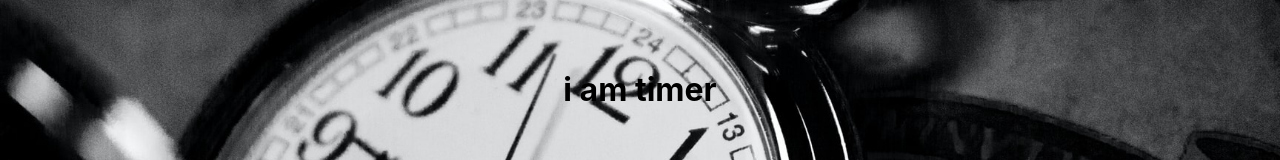
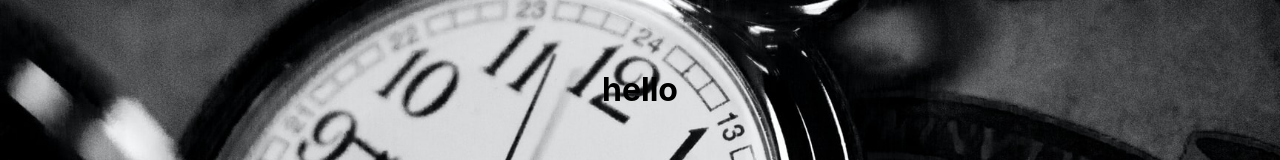
Before and after one commit to ShaileshBisht/Gsap-timer, a React (Create React App) app: page / in a window 1280 px wide. Shown: the part 311-471 px from the top of the page. Built offline with nearby package versions, Linux system fonts and the light colour scheme.

Commit message:
get hours minutes sec from Date

```diff
--- a/src/component/Timer.js
+++ b/src/component/Timer.js
@@ -1,10 +1,19 @@
-import React from "react";
+import React, { useState } from "react";
 import "./Timer.css";
 
 function Timer() {
+  const [date, setDate] = useState(new Date());
+  const [hour, setHour] = useState(date.getHours());
+  const [minutes, setMinutes] = useState(date.getMinutes());
+  const [sec, setSec] = useState(date.getSeconds());
+
+  console.log(hour);
+  console.log(minutes);
+  console.log(sec);
+
   return (
     <div className="timer">
-      <h1>i am timer</h1>
+      <h1>hello</h1>
     </div>
   );
 }
```
Also changed, not shown: 1 other file (tests, documents, lock files or other folders).
